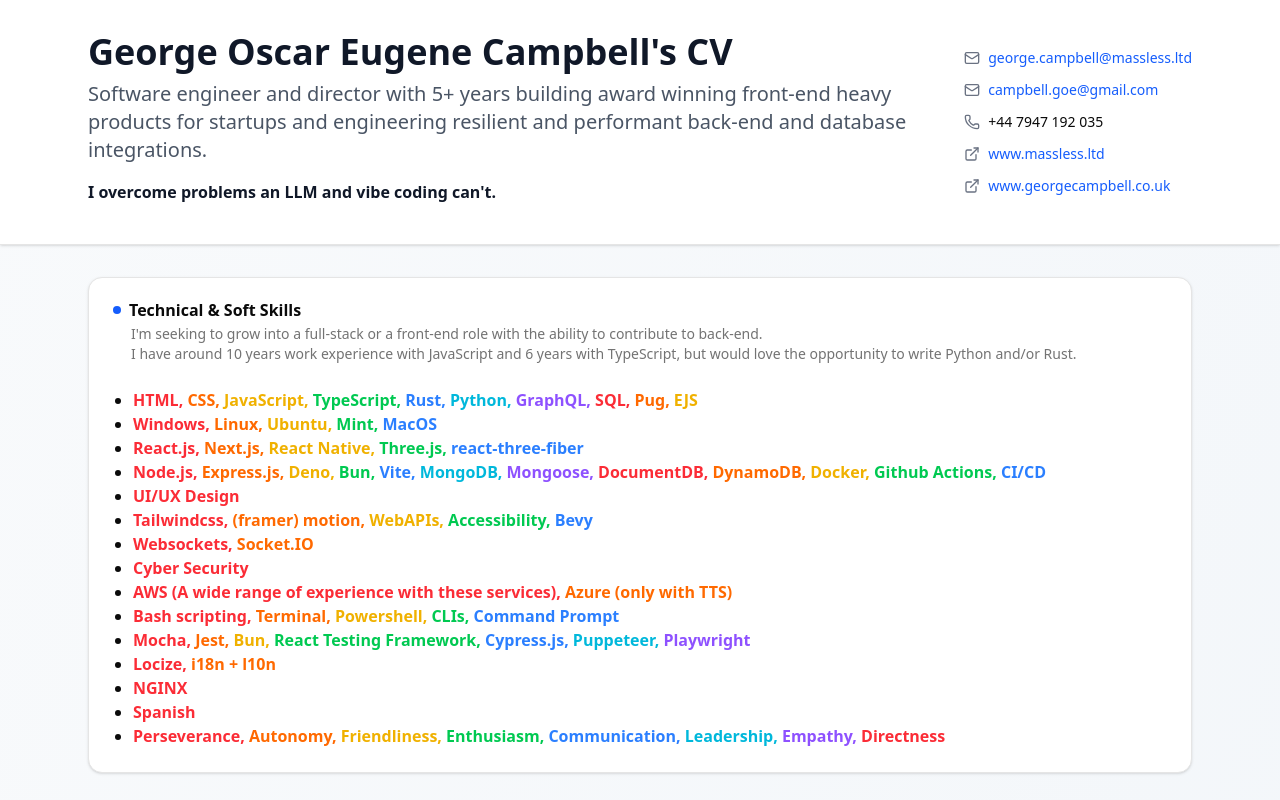
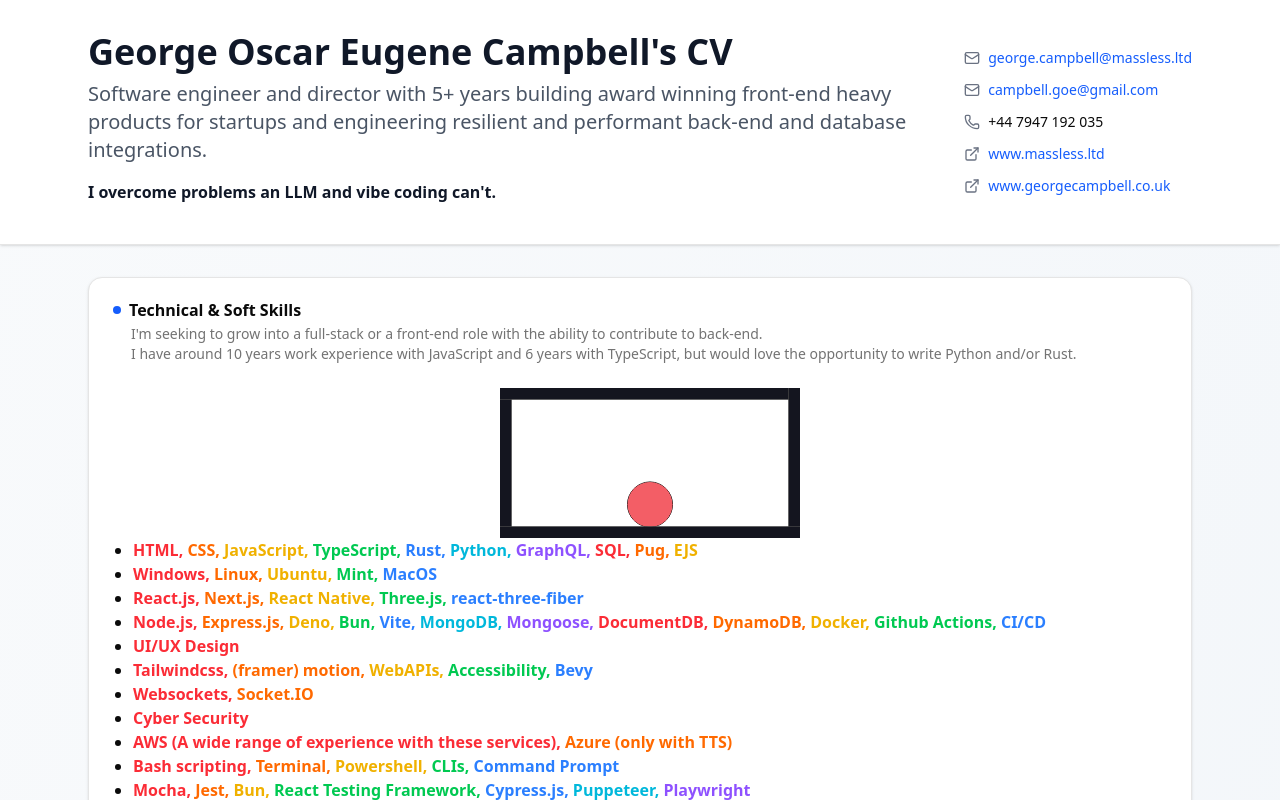
Before and after one commit to campbellgoe/george-cv, a Next.js app: page / in a window 1280 px wide. Shown: the top 800 px of the page. Built offline with nearby package versions, Linux system fonts and the light colour scheme.

Commit message:
add matter.js

```diff
--- a/app/page.tsx
+++ b/app/page.tsx
@@ -1,4 +1,5 @@
 "use client";
+import { MatterCanvas } from "@/components/matter/canvas";
 import { Badge } from "@/components/ui/badge"
 import { Button } from "@/components/ui/button"
 import { Card, CardContent, CardDescription, CardHeader, CardTitle } from "@/components/ui/card"
@@ -361,15 +362,17 @@ const ekcsExp = [
           </CardHeader>
           <CardContent>
             <ul className="gap-2 pl-[20px]">
+              <MatterCanvas />
               {/* {Object.entries(groupedSkills).map(([skillLabel, { values, colour = "" }]) => { */}
               {skillsListItems.map((itemText) => {
 
                 return <li key={itemText} className="list-outside list-disc">
                    {/* <Badge variant="secondary" className={"m-1 text-sm"}></Badge> */}
-                   <h3 className="font-bold bg-stone-150 inline-block">{itemText.split(", ").map((word, i, arr) => {
+                   <h3 className="font-bold bg-stone-150 inline-block">
+                    {itemText.split(", ").map((word, i, arr) => {
                     const colours = ["text-red-500", "text-orange-500", "text-yellow-500", "text-green-500", "text-blue-500", "text-cyan-500", "text-violet-500", ]
                     const colour = colours[i%colours.length]
-                    return <span className={colour}>{word}{i < arr.length - 1 ? ", " : ""}</span>
+                    return <span key={word+"-"+i} className={colour}>{word}{i < arr.length - 1 ? ", " : ""}</span>
 })}</h3>
                 </li>
                })}
--- /dev/null
+++ b/components/matter/canvas.tsx
@@ -0,0 +1,224 @@
+import { useEffect, useRef } from "react";
+import Matter, { Mouse } from "matter-js"
+interface ExtendedMouse extends Mouse {
+  mousewheel: EventListener
+}
+import { createTextTexture } from "@/lib/canvasTexture"
+export const MatterCanvas = () => {
+const ref = useRef<HTMLCanvasElement>(null)
+
+  const firing = useRef(false);
+  const prevRect = useRef<DOMRect | null>(null)
+  useEffect(() => {
+    if(!ref.current) return
+    const rect = ref.current.getBoundingClientRect()
+    prevRect.current = rect
+    let engine = Matter.Engine.create();
+    var world = engine.world;
+    const render = Matter.Render.create({
+  canvas: ref.current,
+  engine,
+  options: {
+    width: rect.width,
+    height: rect.height,
+    background: "transparent",
+    wireframes: false,
+    showAngleIndicator: false,
+  },
+});
+var ball = Matter.Bodies.circle(rect.width/2, rect.height/2, rect.height*0.15, {
+		density: 0.04,
+		friction: 0.01,
+        frictionAir: 0.00001,
+        restitution: 0.8,
+        render: {
+            fillStyle: '#F35e66',
+            strokeStyle: 'black',
+            lineWidth: 1
+        }
+	});
+	Matter.World.add(world, ball);
+
+	//Add a floor
+	const left = Matter.Bodies.rectangle(0, rect.height/2, rect.height*0.15, rect.height, {
+		isStatic: true, //An immovable object
+		render: {
+			visible: true
+		}
+	});
+	Matter.World.add(world, left);
+  const ceiling = Matter.Bodies.rectangle(rect.width/2, 0, rect.width, rect.height*0.15, {
+		isStatic: true, //An immovable object
+		render: {
+			visible: true
+		}
+	});
+	Matter.World.add(world, ceiling);
+  const right = Matter.Bodies.rectangle(rect.width, rect.height/2, rect.height*0.15, rect.height, {
+		isStatic: true, //An immovable object
+		render: {
+			visible: true
+		}
+	});
+	Matter.World.add(world, right);
+  const floor = Matter.Bodies.rectangle(rect.width/2, rect.height, rect.width, rect.height*0.15, {
+		isStatic: true, //An immovable object
+		render: {
+			visible: true
+		}
+	});
+	Matter.World.add(world, floor);
+	const mouse = Matter.Mouse.create(render.canvas);
+render.mouse = mouse;
+	//Make interactive
+	var mouseConstraint = Matter.MouseConstraint.create(engine, { //Create Constraint
+    mouse,
+		constraint: {
+			render: {
+	        	visible: true
+	    	},
+	    	stiffness:0.8
+	    }
+	});
+	Matter.World.add(world, mouseConstraint);
+
+	//Start the engine
+  const runner = Matter.Runner.create();
+Matter.Runner.run(runner, engine);
+	Matter.Render.run(render);
+//   engine.gravity.y = 1;
+// const boxWidth = 69;
+// const boxHeight = 69;
+
+// // Generate the base64 text image
+// const textSprite = createTextTexture('Hello World', boxWidth, boxHeight, {
+//     font: 'bold 24px Helvetica',
+//     fillStyle: '#ffcc00'
+// });
+// if(textSprite){
+
+// // Create the rigid physics body
+// const textBody = Matter.Bodies.rectangle(400, 200, boxWidth, boxHeight, {
+//     render: {
+//         // Set fillStyle to transparent if you only want the text visible
+//         fillStyle: '#222222',
+//         sprite: {
+//             texture: textSprite,
+//             xScale: 1,
+//             yScale: 1,
+//         }
+//     }
+// });
+// let mouse = Matter.Mouse.create(render.canvas);
+// let mouseConstraint = Matter.MouseConstraint.create(engine, {
+//   mouse,
+//   constraint: {
+//     render: {visible: true}
+//   }
+// });
+// mouseConstraint.mouse.element.removeEventListener(
+//   "mousewheel",
+//   mouseConstraint.mouse.,
+// );
+mouseConstraint.mouse.element.removeEventListener(
+    "wheel",
+    (mouseConstraint.mouse as ExtendedMouse).mousewheel
+);
+mouseConstraint.mouse.element.removeEventListener(
+    "DOMMouseScroll",
+    (mouseConstraint.mouse as ExtendedMouse).mousewheel
+);
+
+
+Matter.World.add(world, mouseConstraint);
+// mouseConstraint.mouse.element.removeEventListener(
+//   "DOMMouseScroll",
+//   mouseConstraint.mouse.mousewheel,
+// );
+// render.mouse = mouse;
+// const spawnX = 300
+// const spawnY = 300
+// let ball = Matter.Bodies.circle(spawnX, spawnY,20);
+// let sling = Matter.Constraint.create({
+//       pointA: { x: spawnX, y: 300 },
+//       bodyB: ball,
+//       stiffness: 0.05
+//   });
+
+//   let platform = Matter.Bodies.rectangle(500, 500, 300, 20, { isStatic: true });
+// let stack = Matter.Composites.stack(300, 20, 6, 6, 0, 0, function(x: number, y:number) {
+//     return Matter.Bodies.polygon(x, y, 8, 30);
+// });
+// Matter.Events.on(mouseConstraint,'enddrag', function(e) {
+//   // @ts-ignore
+//   if(e.body === ball) firing.current = true;
+// });
+
+      const canvasTexture = createTextTexture("Hello", 60, 29, {})
+Matter.Events.on(engine,'afterUpdate', function() {
+  const threshold = 20
+  if (ball.position.x <  -threshold || ball.position.x > rect.width+threshold ||
+    ball.position.y <  -threshold || ball.position.y > rect.height+threshold) {
+      Matter.World.remove(world, ball);
+      ball = Matter.Bodies.circle(rect.width/2, rect.height/2, rect.height*0.15, {
+		density: 0.04,
+		friction: 0.01,
+        frictionAir: 0.00001,
+        restitution: 0.8,
+        render: {
+          sprite: canvasTexture? {
+            texture:  canvasTexture.toDataURL(),
+            xScale: 1,
+            yScale: 1,
+          } : undefined,
+            fillStyle: '#F35e66',
+            strokeStyle: 'black',
+            lineWidth: 1
+        }
+	});
+	Matter.World.add(world, ball);
+      // ball = Matter.Bodies.circle(spawnX, spawnY, threshold);
+      // Matter.World.add(engine.world, ball);
+      // sling.bodyB = ball;
+      // firing.current = false;
+  }
+});
+// Matter.World.add(engine.world,[platform,textBody,stack, ball,mouseConstraint, ]);
+// // Add your body to the simulation world
+// // Matter.Composite.add(engine.world, textBody);
+// Matter.World.add(engine.world,[]);
+// Matter.Runner.run(engine);
+// Matter.Render.run(render);
+// }
+const resizeFn = () => {
+  //  const newWidth = window.innerWidth;
+  //   const newHeight = window.innerHeight;
+     const rect = ref?.current?.getBoundingClientRect()
+  if(rect && prevRect?.current){
+     render.canvas.width = Math.max(window.innerWidth, rect.width);
+    render.canvas.height =  Math.max(window.innerHeight,rect.height);
+    Matter.Render.setSize(render, rect.width, rect.height);
+
+     const scaleFactor = rect.width / prevRect?.current?.width;
+    Matter.Body.scale(floor, scaleFactor, 1);
+
+    // 4. Reposition the floor at the bottom of the screen
+    // Note: If you scaled a static body with custom vertices, you may need to adjust the y-coordinate.
+    Matter.Body.setPosition(floor, {
+        x: rect.width / 2,
+        y: rect.height,
+    });
+
+    // 5. Update previous width for the next resize
+    prevRect.current = rect;
+  }
+}
+window.addEventListener("resize", resizeFn, false)
+return () => {
+  window.removeEventListener("resize", resizeFn, false)
+}
+}, [])
+return <canvas ref={ref} className="mx-auto">
+{/* matter bodies appear in here */}
+</canvas>
+}
--- a/lib/AutoLinkText.tsx
+++ b/lib/AutoLinkText.tsx
@@ -10,7 +10,7 @@ export default function AutoLinkText({ text, linkMap = {
 
   // 3. Split the text and map matches to next/link
   const parts = text.map((column, index) => {
-    return <p>{column.split(pattern).map(part => {
+    return <p key={index}>{column.split(pattern).map(part => {
       const matchedKey = part.toLowerCase();
       const href = linkMap[Object.keys(linkMap).find(k => k.toLowerCase() === matchedKey) || ''];
 
--- /dev/null
+++ b/lib/canvasTexture.ts
@@ -0,0 +1,25 @@
+export function createTextTexture(text: string, width: number, height: number, options: {
+  font?: string;
+  fillStyle?: string
+  textAlign?: CanvasTextAlign;
+  textBaseline?: CanvasTextBaseline;
+}) {
+    // 1. Create an offscreen canvas
+    const canvas = document.createElement('canvas');
+    canvas.width = width;
+    canvas.height = height;
+    const ctx = canvas.getContext('2d');
+    if(!ctx) return
+    // 2. Clear canvas and set typography styles
+    ctx.clearRect(0, 0, width, height);
+    ctx.font = options?.font || '20px Arial';
+    ctx.fillStyle = options?.fillStyle || '#222222';
+    ctx.textAlign = options?.textAlign || 'center';
+    ctx.textBaseline = options?.textBaseline || 'middle';
+
+    // 3. Draw the text in the exact center
+    ctx.fillText(text, width / 2, height / 2);
+
+    // 4. Convert the canvas directly to a Data URL string
+    return canvas
+}
--- a/package.json
+++ b/package.json
@@ -14,6 +14,7 @@
     "class-variance-authority": "^0.7.1",
     "clsx": "^2.1.1",
     "lucide-react": "^0.525.0",
+    "matter-js": "^0.20.0",
     "next": "16.2.1",
     "react": "^19.2.4",
     "react-dom": "^19.2.4",
@@ -22,6 +23,7 @@
   "devDependencies": {
     "@eslint/eslintrc": "^3",
     "@tailwindcss/postcss": "^4",
+    "@types/matter-js": "^0.20.2",
     "@types/node": "^20",
     "@types/react": "^19",
     "@types/react-dom": "^19",
```
Also changed, not shown: 1 other file (tests, documents, lock files or other folders).
